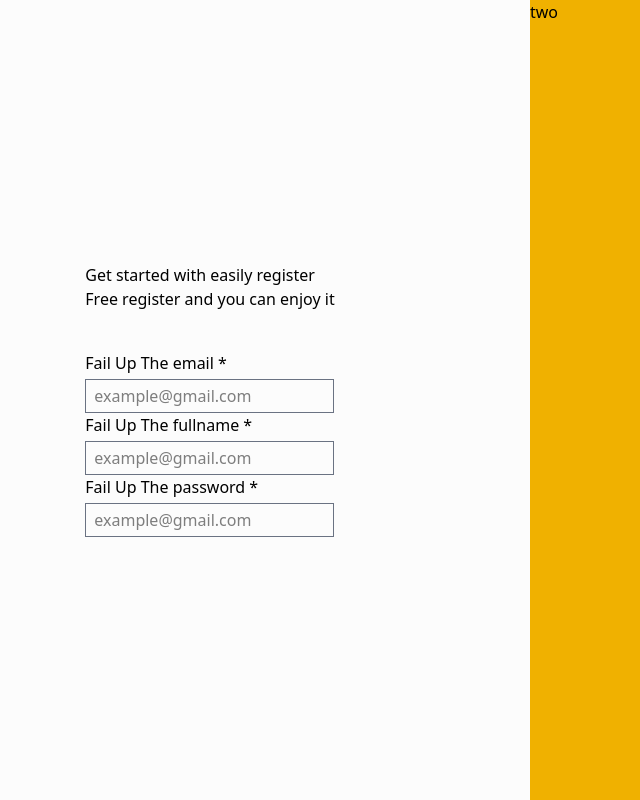
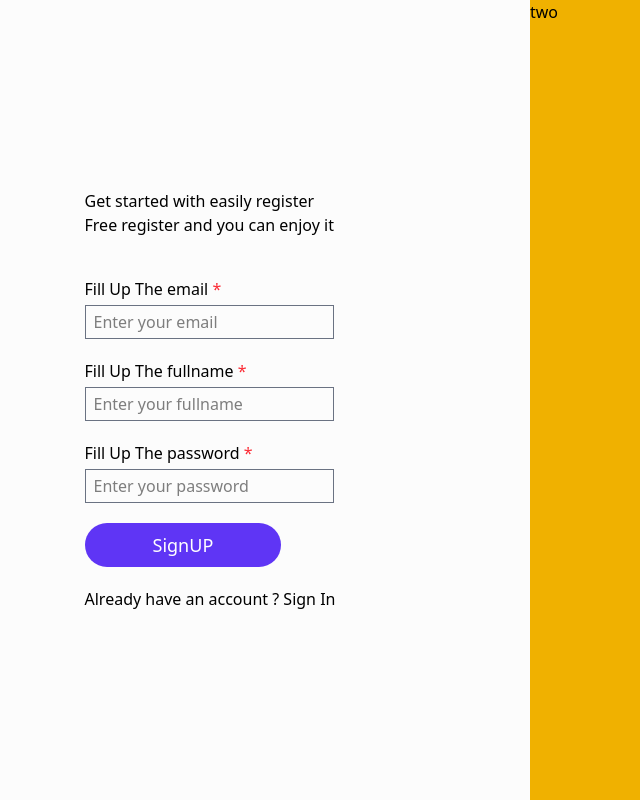
Before and after one commit to hridoydev091/chatting-app-Local-F, a React (Vite) app: page / in a window 1280 px wide. Shown: the whole page, without its empty margins (110-750 px from the left). Built offline with nearby package versions, Linux system fonts and the light colour scheme.

Commit message:
chatting-app02

```diff
--- a/src/Pages/SingUP/Index.jsx
+++ b/src/Pages/SingUP/Index.jsx
@@ -1,7 +1,16 @@
-import React from 'react'
-import lib from"../../lib/lib";
+import React from 'react';
+import lib from "../../lib/lib";
+
 const SignUP = () => {
     const data = lib.signUpdata();
+    let email = "";
+    // handleinput function implement
+    const handleinput = (e) =>{
+        if (e.target.value); {
+        }
+    }
+    console.log(email);
+
     return (
         <div>
             <div className='bg-mainBgColor flex items-center justify-between'>
@@ -9,25 +18,35 @@ const SignUP = () => {
                     <div>
                         <h1>Get started with easily register</h1>
                         <p>Free register and you can enjoy it</p>
-                <form action="#" className='mt-10'>
-                    {data?.map((item)=> (
-                        <div className='flex flex-col gap-y-1 items-start'>
-                        <label htmlFor="email">{`Fail Up The ${item.name} *`}</label>
-                        <input type="email"
-                         placeholder='example@gmail.com'
-                         name ="email"
+                        <form action="#" className='mt-10' onSubmit={(e) => e.preventDefault}>
+                            {data?.map(({name, id, required}, index) => (
+                                <div key={id} className='flex flex-col gap-y-1 items-start mb-5'>
+                                    <label htmlFor={name}>
+                                        {`Fill Up The ${name} `}
+                                        {required && <span className='text-red-500'>*</span>}
+                                    </label>
+                                    <input
+                                        type={name === "email"
+                                             ? "email"
+                                             : name === "password"
+                                             ? "password"
+                                             : "text"}
+                                        placeholder={`Enter your ${name}`}
+                                        name={name}
                                         className="border border-gray-500 py-1 px-2"
+                                        onChange={handleinput}
                                     />
                                 </div>
                             ))}
-
+                            <button className='px-17 py-2 bg-mainColor text-white text-lg rounded-3xl cursor-pointer'>SignUP</button>
                         </form>
+                        <p className='mt-5'>Already  have an account ? <span>Sign In</span></p>
                     </div>
                 </div>
                 <div className="w-1/2 bg-yellow-500 h-screen">two</div>
             </div>
         </div>
-  )
+    );
 }
 
-export default SignUP
+export default SignUP;
--- a/src/lib/lib.js
+++ b/src/lib/lib.js
@@ -4,14 +4,17 @@ _.signUpdata = ()=>{
         {
             id: 1,
             name:"email",
+            required:true,
         },
         {
             id: 2,
             name:"fullname",
+            required:true,
         },
         {
             id: 3,
             name:"password",
+            required:true,
         },
 ];
 return singupiterm;
```
Lines whose indentation alone changed are shown as unchanged.
